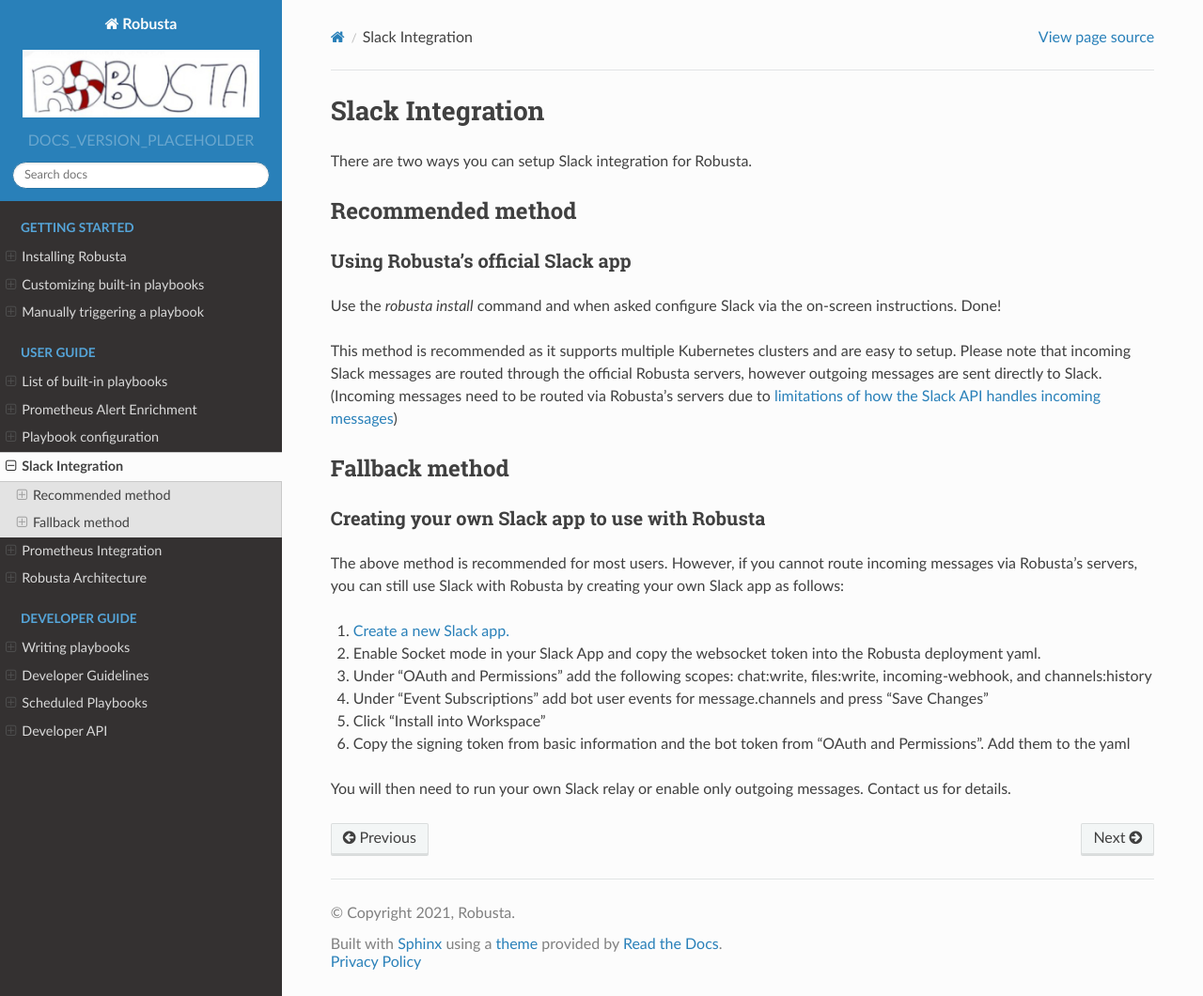
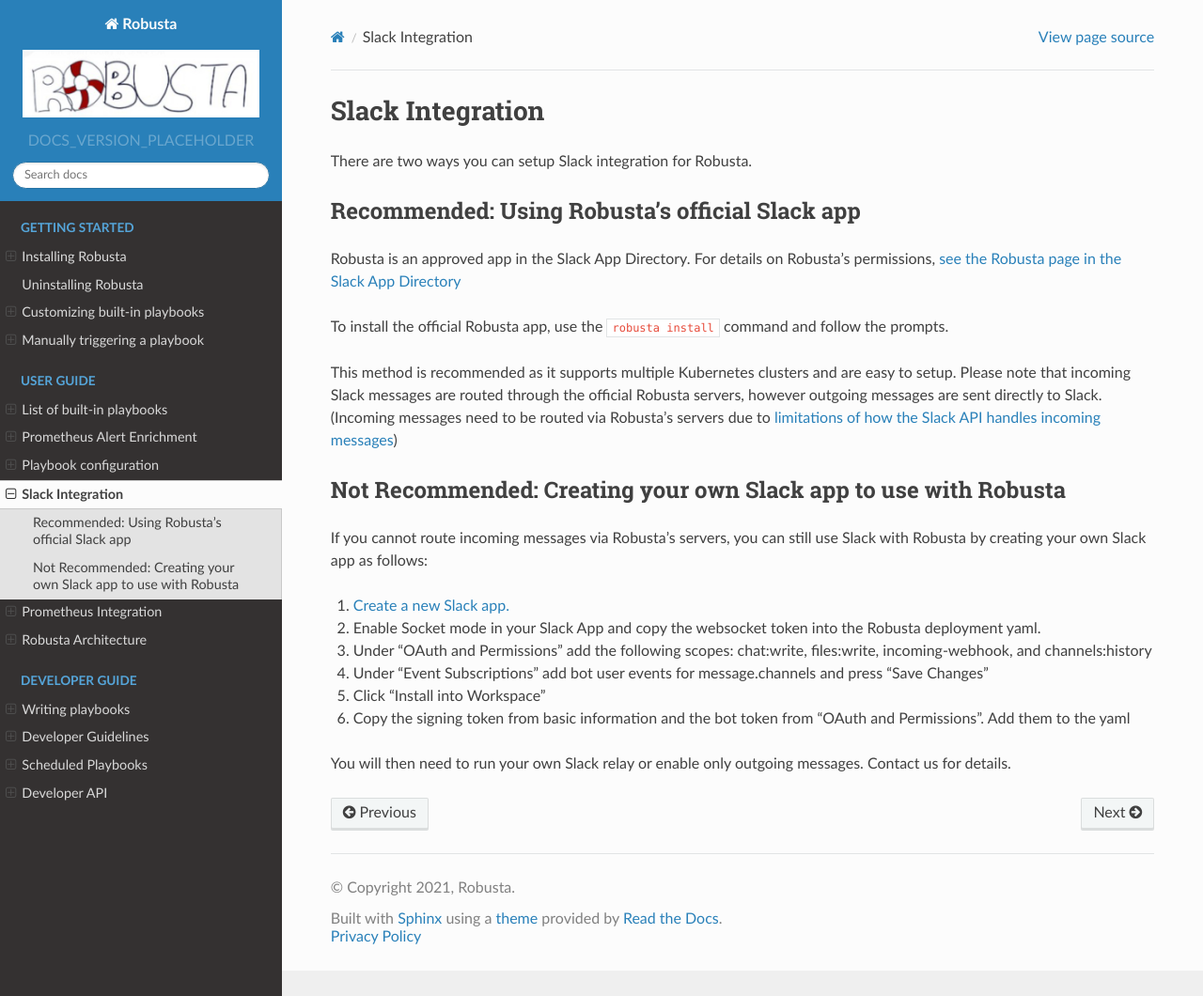
Before and after one commit to robusta-dev/robusta, a Sphinx documentation site: the page built from docs/user-guide/slack.rst, in a window 1280 px wide and 1060 px high. Shown: the whole window at 94% size. Built offline with Sphinx 7.4.7 and the Read the Docs theme 2.0.0, drawn with Linux system fonts in a browser that asks for light colours.

Commit message:
more docs improvements according to recent feedback from a user

```diff
--- a/docs/getting-started/installation.rst
+++ b/docs/getting-started/installation.rst
@@ -36,9 +36,8 @@
 For details on what this command installs, see :ref:`Robusta Architecture`. Everything is installed in the `robusta` namespace
 and therefore Robusta can be removed at any time by deleting that namespace.
 
-If you would like to try out the Slack integration but don't use Slack or can't add the app to your workspace, we have demo Slack workspaces available for testing. Please contact us for details.
-
-Robusta is now installed with some default playbooks. These playbooks contain logic telling the Robusta engine what to do and when.
+For details on the Slack Integration,
+`see our app in the Slack App Directory <https://slack.com/apps/A0214S5PHB4-robusta?tab=more_info>`_
 
 Seeing Robusta in Action
 ------------------------------
--- /dev/null
+++ b/docs/getting-started/uninstallation.rst
@@ -0,0 +1,4 @@
+Uninstalling Robusta
+#####################
+
+Everything Robusta installs is placed in the ``robusta`` namespace. To delete Robusta, just delete that namespace.
--- a/docs/index.rst
+++ b/docs/index.rst
@@ -30,6 +30,7 @@
 
 
    getting-started/installation
+   getting-started/uninstallation
    getting-started/customization
    getting-started/manual-triggers
 
--- a/docs/user-guide/slack.rst
+++ b/docs/user-guide/slack.rst
@@ -3,24 +3,21 @@
 
 There are two ways you can setup Slack integration for Robusta.
 
-Recommended method
-------------------
-Using Robusta's official Slack app
-^^^^^^^^^^^^^^^^^^^^^^^^^^^^^^^^^^
-Use the `robusta install` command and when asked configure Slack via the on-screen instructions.
-Done!
+Recommended: Using Robusta's official Slack app
+------------------------------------------------
+Robusta is an approved app in the Slack App Directory. For details on Robusta's permissions,
+`see the Robusta page in the Slack App Directory <https://slack.com/apps/A0214S5PHB4-robusta?tab=more_info>`_
+
+To install the official Robusta app, use the ``robusta install`` command and follow the prompts.
 
 This method is recommended as it supports multiple Kubernetes clusters and are easy to setup.
 Please note that incoming Slack messages are routed through the official Robusta
 servers, however outgoing messages are sent directly to Slack. (Incoming messages need to be routed via
 Robusta's servers due to `limitations of how the Slack API handles incoming messages <https://stackoverflow.com/questions/66940400/communicating-with-the-slack-api-in-multitenant-applications>`_)
 
-Fallback method
----------------
-Creating your own Slack app to use with Robusta
-^^^^^^^^^^^^^^^^^^^^^^^^^^^^^^^^^^^^^^^^^^^^^^^
-The above method is recommended for most users. However, if you cannot route incoming messages via
-Robusta's servers, you can still use Slack with Robusta by creating your own Slack app as follows:
+Not Recommended: Creating your own Slack app to use with Robusta
+-------------------------------------------------------------------
+If you cannot route incoming messages via Robusta's servers, you can still use Slack with Robusta by creating your own Slack app as follows:
 
 1. `Create a new Slack app. <https://api.slack.com/apps?new_app=1>`_
 2. Enable Socket mode in your Slack App and copy the websocket token into the Robusta deployment yaml.
```
